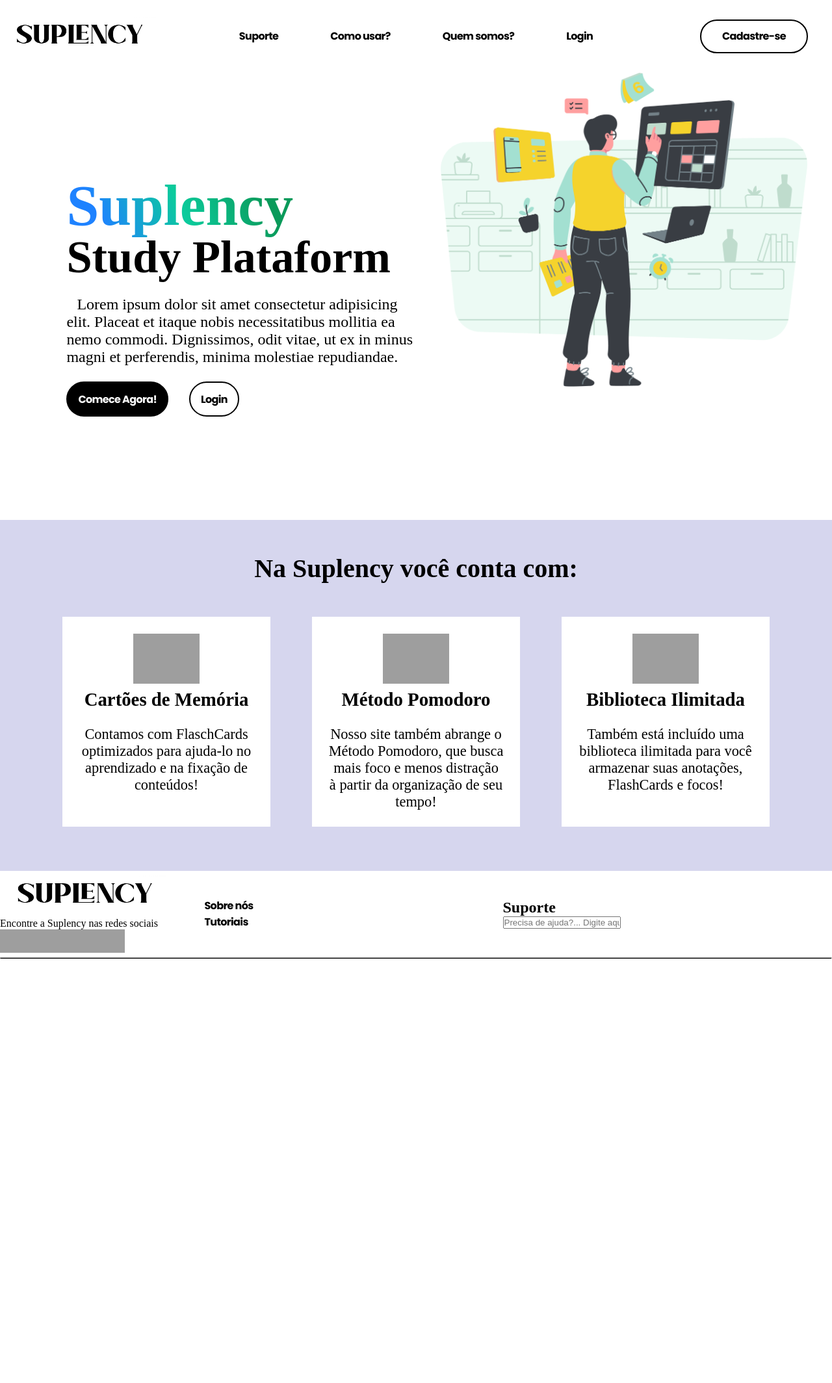
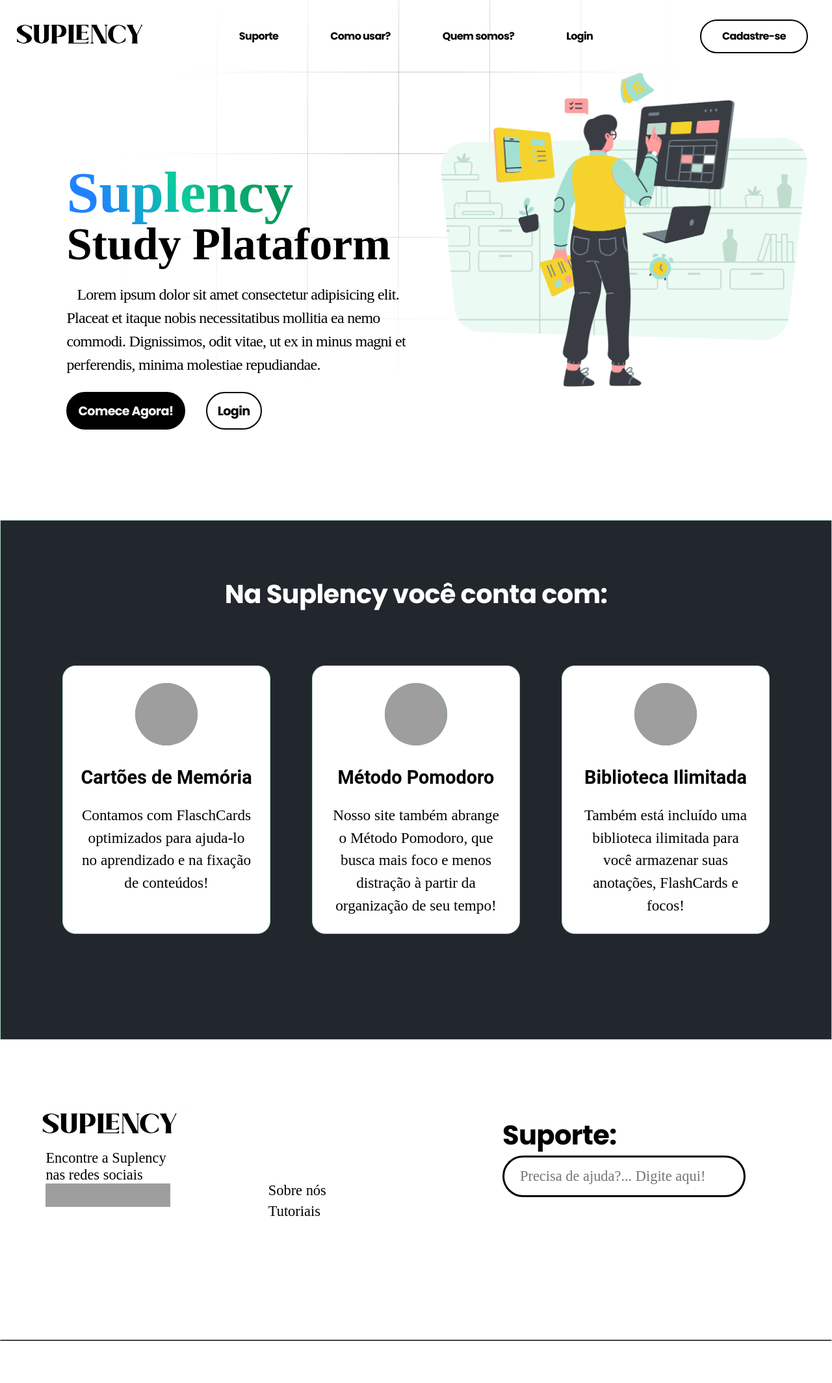
Before and after one commit to mateuskfortes/suplency_antigo, a Django app: page / in a window 1280 px wide. Shown: the whole page at 65% size. Before the commit the page ends 1476 px from the top, so only its background shows below. Run offline with Django 5.2, Linux system fonts and the light colour scheme; grey boxes are pictures that could not be loaded.

Commit message:
finalizei o css da pagina home

```diff
--- a/static/css/home.css
+++ b/static/css/home.css
@@ -7,6 +7,7 @@
     box-sizing: border-box;
     text-decoration: none;
     list-style-type: none;
+    color: black;
 }
 
 .django {
@@ -25,12 +26,11 @@ body {
 
 /* ---------------- PADROES ----------------- */
 
-a{
+.cima a, .poppins{
     color: black;
     font-family: 'Poppins', "Source Sans 3", sans-serif;
     font-style: normal;
     font-weight: 700;
-    font-size: 1rem;
     letter-spacing: -0.04rem;
 }
 
@@ -54,6 +54,16 @@ a{
 
 .cima{
     height: 100vh;
+}
+
+.fundo_grade {
+    position: absolute;
+    z-index: -1;
+    left: 50%;
+    top: -22%;
+    transform: translate(-50%, 0);
+    width: 70vw;
+    height: 70vw;
 }
 
 /* ----------------- HEADER ------------------ */
@@ -144,6 +154,9 @@ main {
     text-indent: 1rem;
     font-size: 1.5rem;
     padding: 1.5rem 0;
+    font-family: 'Source Sans Pro';
+    line-height: 150%;
+    letter-spacing: -0.03em;
 }
 
 .titulo .botoes_titulo {
@@ -152,6 +165,7 @@ main {
 }
 
 .titulo .botao_preto {
+    font-size: 1.2rem;
     background-color: black;
     display: inline-flex;
     padding: 0.8rem 1rem;
@@ -162,6 +176,7 @@ main {
 }
 
 .titulo .botao_branco {
+    font-size: 1.2rem;
     display: inline-flex;
     margin: 0 0 0 2rem;
     padding: 0.8rem 1rem;
@@ -189,9 +204,12 @@ main {
 
 .meio {
     display: flex;
+    min-height: 100vh;
     flex-direction: column;
     padding: 0 2vw;
     background-color: rgb(214, 214, 238);
+    background: #22272E;
+    border: 1px solid #B8D8C7;
 }
 
 /* ----------- PRODUTOS SUPLENCY ------------- */
@@ -201,15 +219,17 @@ main {
 }
 
 .titulo_produtos_suplency{
+    color: white;
     font-size: 2.5rem;
     text-align: center;
-    margin: 0 0 4vw 0;
+    margin: 2rem 0 5rem 0;
 }
 
 .grid_produtos {
     display: grid;
     grid-template-columns: repeat(3, 1fr);
-    margin: 1rem auto;
+    margin: auto;
+    margin-bottom: 1rem;
     width: 85vw;
     gap: 5vw;
 }
@@ -221,20 +241,28 @@ main {
     background-color: white;
     padding: 2vw;
     text-align: center;
+    border: 0.914005px solid #B8D8C7;
+    border-radius: 20px;
 }
 
 .grid_produtos .produto img{
-    width: 8vw;
+    background-color: #1B99D4;;;
+    border-radius: 3rem;
+    width: 6rem;
+    height: 6rem;
 }
 
 .grid_produtos .produto h1 {
+    font-family: 'Roboto';
+    font-weight: 600;
     font-size: 1.8rem;
-    margin: 0.5rem;
+    margin: 2rem 0 1.5rem 0;
 }
 
 .grid_produtos .produto p {
-    margin: 1rem 0 0 0 ;
-    font-size: 1.4rem;
+    font-family: 'Source Sans Pro';
+    line-height: 150%;
+    font-size: 1.45rem;
 }
 
 /*
@@ -248,8 +276,11 @@ main {
 /* ------------------- ANEXOS ------------------*/
 
 .anexos {
+    font-family: 'Rubik';
     display: flex;
-    width: 100vw;
+    margin: 7vh 0 20vh 0;
+    width: 100%;
+    font-size: 1.4rem;
 
 }
 
@@ -257,15 +288,30 @@ main {
 
 .navegar {
     display: flex;
-    width: 35vw;
+    width: 40rem;
 }
 
 .navegar_suplency {
+    width: 10rem;
     margin: auto;
+    margin-top: 20vh;
+}
+
+.navegar_suplency li {
+    line-height: 2rem;
+}
+
+.redes_sociais {
+    width: 27vw;
+    padding: 3vw;
 }
 
 .redes_sociais .logo {
     width: 20vw;
+}
+
+.redes_sociais .conteudo {
+    padding: 0 2.5vw;
 }
 
 .links_redes_sociais {
@@ -282,6 +328,18 @@ main {
     margin: auto;
 }
 
+.titulo_suporte {
+    font-size: 2.6rem;
+}
+
+.caixa_input {
+    all: unset;
+    border: 3px solid black;
+    border-radius: 40px;
+    width: 20rem;
+    padding: 1rem 1.5rem;
+}
+
 /*------*/
 .baixo hr {
     background: black;
--- a/suplency/templates/suplency/home.html
+++ b/suplency/templates/suplency/home.html
@@ -14,9 +14,18 @@
 
 
 <section class="cima">
+    <svg  class="fundo_grade" width="1151" height="795" viewBox="0 0 1151 795" fill="none" xmlns="http://www.w3.org/2000/svg">
+        <path d="M2.49986 -123L1 795M182.312 -123L180.813 795M362.125 -123L360.625 795M541.937 -123L540.437 795M721.75 -123L720.25 795M901.562 -123L900.062 795M1081.38 -123L1079.88 795M1261.19 -123L1259.69 795M1441 -123L1439.5 795M1.19283 190.65L1440.75 190.65M1.19283 29.6017L1440.75 29.6018M1.19283 351.698H1440.75M1.19283 677.859H1440.75M1.19283 517.209H1440.75" stroke="url(#paint0_radial_5_2609)" stroke-opacity="0.4"/>
+        <defs>
+            <radialGradient id="paint0_radial_5_2609" cx="0" cy="0" r="1" gradientUnits="userSpaceOnUse" gradientTransform="translate(554 291.5) rotate(133.526) scale(852.346 518.474)">
+            <stop/>
+            <stop offset="1" stop-color="white" stop-opacity="0"/>
+            </radialGradient>
+        </defs>
+    </svg>
+
     <header>
         <div class="interface">
-
             <span class="logo">
                 <a href="{% url 'home' %}">
                     <img src="../../../static/img/suplency.png" src="{% static "img/suplency.png" %}"  alt="Logo suplency">
@@ -63,20 +72,20 @@
 
 <section class="meio">
     <section class="produtos_suplency">
-        <h1 class="titulo_produtos_suplency">Na Suplency você conta com:</h1>
+        <h1 class="poppins titulo_produtos_suplency">Na Suplency você conta com:</h1>
         <div class="grid_produtos">
             <div class="produto">
-                <img src="https://static.vecteezy.com/ti/vetor-gratis/p1/17182028-icone-de-ampulheta-simbolo-do-tempo-logotipo-de-ampulheta-sinal-de-relogio-ou-temporizador-icone-transparente-isolado-imagensiais-vetor.jpg" alt="Simbolo de tempo">
+                <img src="#" alt="Simbolo de tempo">
                 <h1>Cartões de Memória</h1>
                 <p>Contamos com FlaschCards optimizados para ajuda-lo no aprendizado e na fixação de conteúdos!</p>
             </div>
             <div class="produto">
-                <img src="https://static.vecteezy.com/ti/vetor-gratis/p1/17182028-icone-de-ampulheta-simbolo-do-tempo-logotipo-de-ampulheta-sinal-de-relogio-ou-temporizador-icone-transparente-isolado-imagensiais-vetor.jpg" alt="Simbolo de tempo">
+                <img src="#" alt="Simbolo de tempo">
                 <h1>Método Pomodoro</h1>
                 <p>Nosso site também abrange o Método Pomodoro, que busca mais foco e menos distração à partir da organização de seu tempo!</p>
             </div>
             <div class="produto">
-                <img src="https://static.vecteezy.com/ti/vetor-gratis/p1/17182028-icone-de-ampulheta-simbolo-do-tempo-logotipo-de-ampulheta-sinal-de-relogio-ou-temporizador-icone-transparente-isolado-imagensiais-vetor.jpg" alt="Simbolo de tempo">
+                <img src="#" alt="Simbolo de tempo">
                 <h1>Biblioteca Ilimitada</h1>
                 <p>Também está incluído uma biblioteca ilimitada para você armazenar suas anotações, FlashCards e focos!</p>
             </div>
@@ -89,6 +98,7 @@
         <div class="navegar">
             <div class="redes_sociais">
                 <img class="logo" src="../../../static/img/suplency.png" alt="logo suplency">
+                <div class="conteudo">
                     <p>Encontre a Suplency nas redes sociais</p>
                     <ul class="links_redes_sociais">
                         <li class="link"><a href="#"><img src="https://cdn-icons-png.flaticon.com/512/733/733635.png" alt=""></a></li>
@@ -96,6 +106,7 @@
                         <li class="link"><a href="#"><img src="https://cdn-icons-png.flaticon.com/512/733/733635.png" alt=""></a></li>
                         <li class="link"><a href="#"><img src="https://cdn-icons-png.flaticon.com/512/733/733635.png" alt=""></a></li>
                     </ul>
+                </div>
             </div>
 
             <ul class="navegar_suplency">
@@ -105,8 +116,8 @@
         </div>
 
         <div class="suporte">
-            <h1>Suporte</h1>
-            <input type="text" placeholder="Precisa de ajuda?... Digite aqui!">
+            <h1 class="poppins titulo_suporte">Suporte:</h1>
+            <input class="caixa_input" type="text" placeholder="Precisa de ajuda?... Digite aqui!">
         </div>
     </footer>
     <hr>
```
Lines whose indentation alone changed are shown as unchanged.
